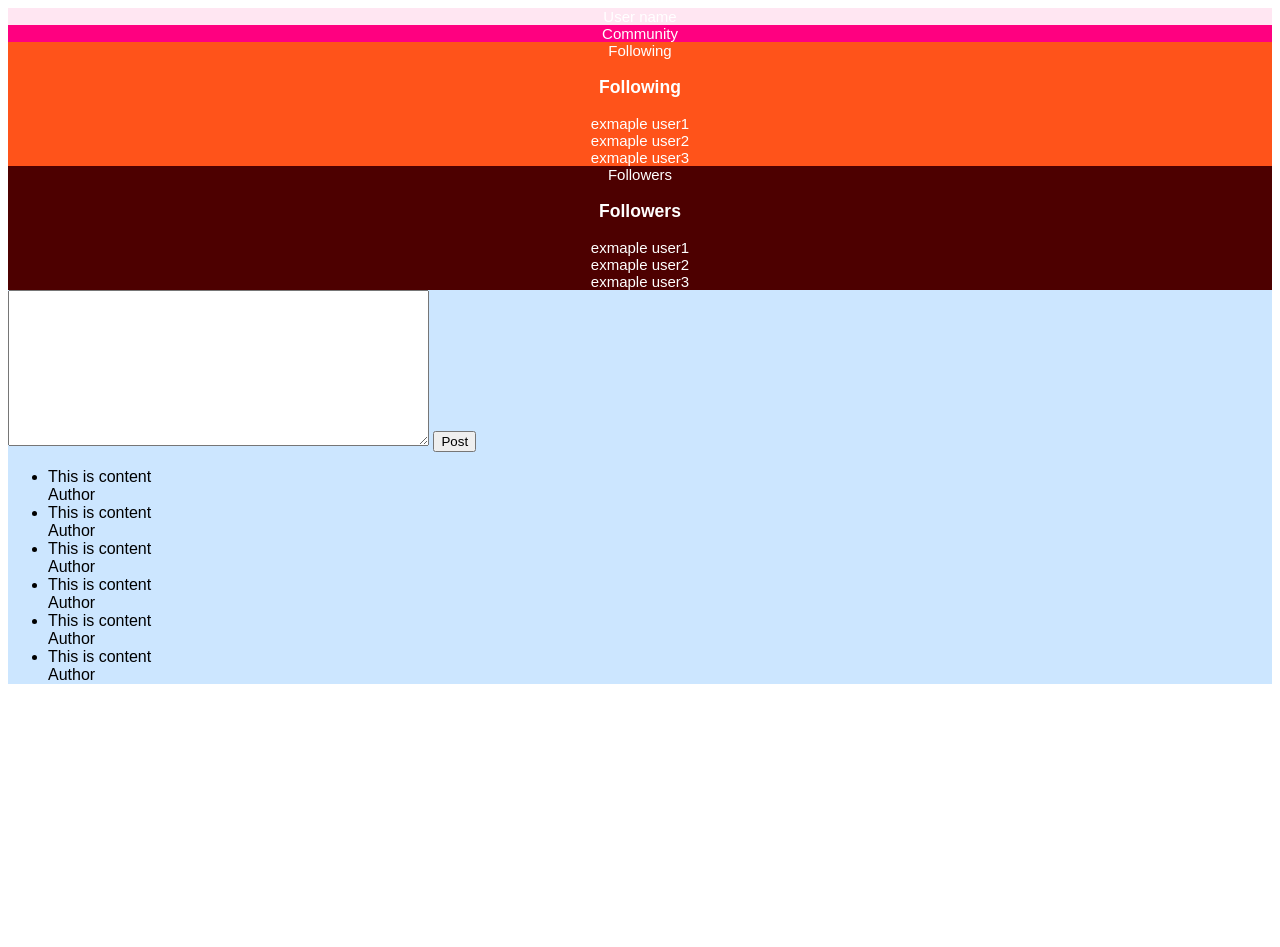
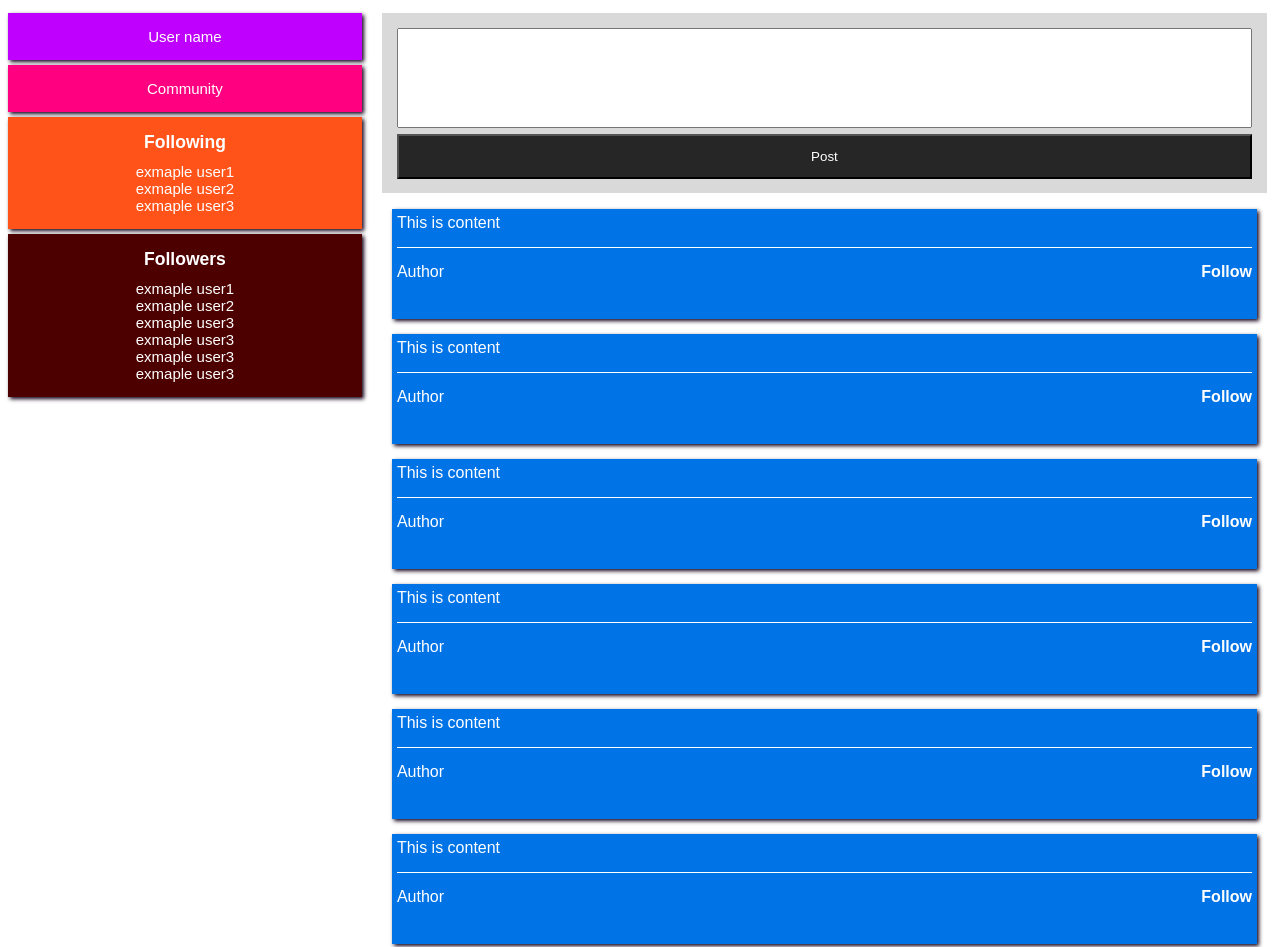
Before and after one commit to kaush-at/social-media-site, a plain HTML site: page index.html in a window 1280 px wide. Shown: the top 947 px of the page. Before the commit the page ends 800 px from the top, so only its background shows below. Drawn offline with Linux system fonts and the light colour scheme.

Commit message:
css and html modification added

```diff
--- a/css/styles.css
+++ b/css/styles.css
@@ -3,16 +3,47 @@ body {
 }
 
 #main-container {
-  background-color: #cce6ff;
+  background-color: white;
+  max-width: 1400px;
+  margin: 0px auto;
 }
+
+#main-container a:hover {
+  cursor: pointer;
+  text-decoration: underline;
+}
+
 #left-panel{
-  background-color: #339cff;
+  background-color: white;
   color : white;
   text-align: center;
   font-size: 15px;
+  width :28%;
+  float: left;
+  box-sizing: border-box;
+}
+
+#left-panel h3 {
+  margin-top: 0px;
+  margin-bottom: 10px;
+
+}
+
+#left-panel > div{
+  margin: 5px 0px;
+  padding: 15px;
+  box-shadow: 2px 2px 4px #13001a ;
+   /* -webkit-transform: rotate(7deg); */
+}
+
+#right-panel{
+  width: 72%;
+  padding-left: 15px;
+  box-sizing: border-box;
+  float: left;
 }
 #user-name {
-  background-color: #ffe6f2;
+  background-color: #bf00ff;
 }
 
 #community {
@@ -26,3 +57,109 @@ body {
 #followers{
   background-color: #4d0000;
 }
+
+.class-posts {
+  background-color: white;
+  color: white;
+  padding :0px;
+  list-style: none;
+
+}
+
+#post-form{
+background-color: #d9d9d9;
+text-align: center;
+height: 150px;
+padding: 15px;
+margin : 5px;
+}
+
+#post-form textarea {
+  font-size: 16px;
+  display: block;
+  width: 100%;
+  height: 100px;
+  padding: 5px;
+  resize:none;
+  box-sizing: border-box;
+}
+
+#post-form button {
+  background-color:#262626 ;
+  color: white;
+  width:100%;
+  height: 45px;
+  margin-top: 6px;
+  margin-bottom: 6px;
+  transition: all 0.2s;
+}
+
+#post-form button:hover {
+  background-color:  #000000;
+  cursor: pointer;
+  width:50%;
+}
+
+.post-list {
+  background-color: #0073e6;
+  margin : 15px;
+  padding: 5px;
+  height: 100px;
+  box-shadow: 2px 2px 4px #13001a ;
+}
+
+.post-list div:first-child{
+  margin-bottom: 15px;
+
+}
+
+.post-list div:nth-child(2){
+  margin-top:15px;
+  border-top:  1px solid white;
+  padding-top: 15px;
+}
+
+.post-list div:nth-child(2) a {
+  /* font-weight: bold */
+  /* display: block; */
+  font-weight: bold;
+  float: right;
+}
+
+@media(max-width:700px) {
+  #left-panel, #right-panel {
+    width:100%;
+    max-width: 100%;
+    padding-left: 0px;
+  }
+  .side-box{
+    width: 50%;
+    float: left;
+    box-sizing: border-box;
+    margin: 5px 0px;
+  }
+  .side-box:nth-child(even){
+    margin-left:3%;
+    width: 47%;
+  }
+  .box-content{
+    height: 60px;
+    margin-bottom: 5px;
+    overflow-y: auto;
+  }
+}
+
+@media (max-width: 400px) {
+  .side-box{
+    width: 100%;
+    float: left;
+    box-sizing: border-box;
+    margin: 5px 0px;
+  }
+  .side-box:nth-child(even){
+    width: 100%;
+  }
+  .box-content{
+    height: auto;
+  }
+}
--- a/index.html
+++ b/index.html
@@ -9,24 +9,27 @@
     <div id="main-container">
 
       <div id="left-panel">
-        <div id="user-name"><a>User name</a></div>
+        <div id="user-name" class="side-box"><a>User name</a></div>
 
-        <div id="community"><a>Community</a></div>
+        <div id="community" class="side-box"><a>Community</a></div>
 
-        <div id="following"><a>Following</a>
-          <h3>Following</h3>
-          <div>
+        <div id="following" class="side-box">
+          <a><h3>Following</h3></a>
+          <div class="box-content">
             <div>exmaple user1</div>
             <div>exmaple user2</div>
             <div>exmaple user3</div>
           </div>
         </div>
 
-        <div id="followers"><a>Followers</a>
-          <h3>Followers</h3>
-          <div>
+        <div id="followers" class="side-box">
+          <a><h3>Followers</h3></a>
+          <div class="box-content">
             <div>exmaple user1</div>
             <div>exmaple user2</div>
+            <div>exmaple user3</div>
+            <div>exmaple user3</div>
+            <div>exmaple user3</div>
             <div>exmaple user3</div>
           </div>
         </div>
@@ -35,34 +38,34 @@
 
       <div id="right-panel">
         <form id="post-form">
-          <textarea id="post-area" rows="10" cols="50"></textarea>
+          <textarea id="post-area" rows="10" ></textarea>
           <button type="submit">Post</button>
         </form>
 
-        <ul>
-          <li>
+        <ul class="class-posts">
+          <li class="post-list">
             <div>This is content</div>
-            <div>Author</div>
+            <div>Author<a> Follow</a></div>
           </li>
-          <li>
+          <li class="post-list">
             <div>This is content</div>
-            <div>Author</div>
+            <div>Author<a> Follow</a></div>
           </li>
-          <li>
+          <li class="post-list">
             <div>This is content</div>
-            <div>Author</div>
+            <div>Author<a> Follow</a></div>
           </li>
-          <li>
+          <li class="post-list">
             <div>This is content</div>
-            <div>Author</div>
+            <div>Author<a> Follow</a></div>
           </li>
-          <li>
+          <li class="post-list">
             <div>This is content</div>
-            <div>Author</div>
+            <div>Author<a> Follow</a></div>
           </li>
-          <li>
+          <li class="post-list">
             <div>This is content</div>
-            <div>Author</div>
+            <div>Author<a> Follow</a></div>
           </li>
         </ul>
       </div>
```
